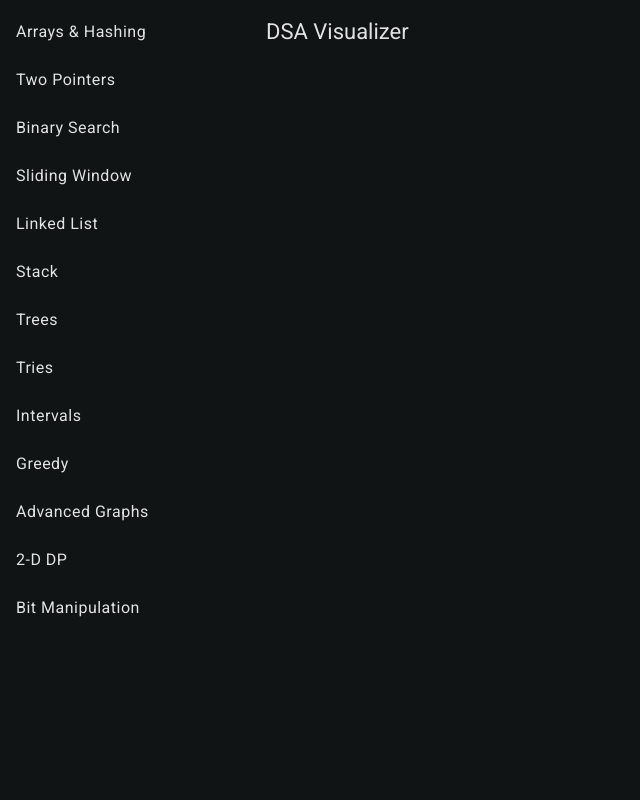
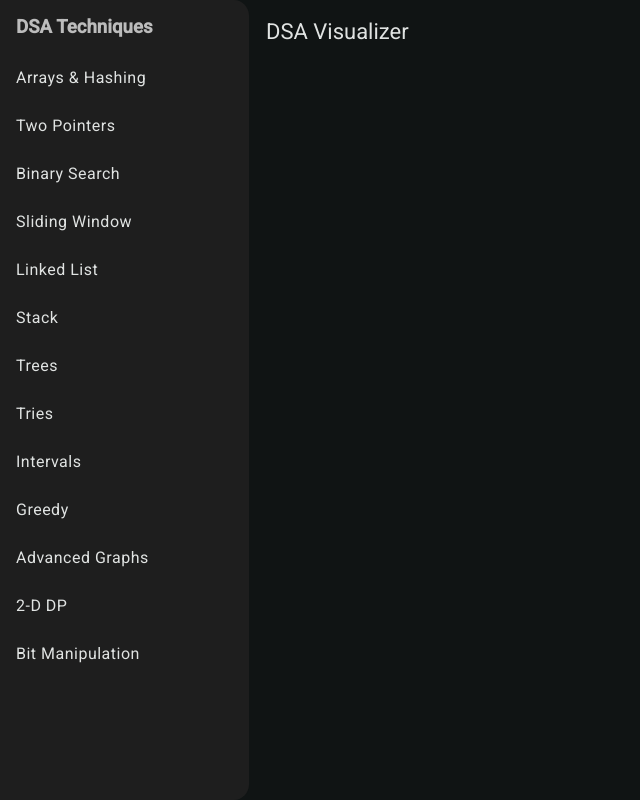
Before and after one commit to vovarudeychuk/dsa-visualizer, an Angular app: page / in a window 1280 px wide. Shown: the whole page, without its empty margins (0-640 px from the left). Built offline with nearby package versions, Linux system fonts and the light colour scheme.

Commit message:
fix: Update sidebar styling and active state
- Add dark theme to sidebar
- Fix active state indicator with blue line
- Update text colors and hover states
- Fix routing active state for child routes
- Improve overall sidebar styling to match design

```diff
--- a/src/app/components/sidebar/sidebar.component.ts
+++ b/src/app/components/sidebar/sidebar.component.ts
@@ -5,7 +5,7 @@ import { RouterLink, RouterLinkActive } from '@angular/router';
 
 interface AlgorithmLink {
   name: string;
-  route?: string; // Made optional since some items won't have routes yet
+  route: string;
 }
 
 @Component({
@@ -18,47 +18,78 @@ interface AlgorithmLink {
     RouterLinkActive
   ],
   template: `
-    <mat-nav-list>
-      <!-- <h3 matSubheader>DSA Techniques</h3> -->
+    <mat-nav-list class="sidebar-list">
+      <h3 matSubheader>DSA Techniques</h3>
       <a mat-list-item
          *ngFor="let item of algorithmLinks"
-         [routerLink]="item.route ? [item.route] : []"
-         [class.no-route]="!item.route"
-         routerLinkActive="active">
+         [routerLink]="item.route"
+         routerLinkActive="active"
+         [routerLinkActiveOptions]="{ paths: 'subset', queryParams: 'subset', fragment: 'ignored', matrixParams: 'ignored' }">
         {{item.name}}
       </a>
     </mat-nav-list>
   `,
   styles: [`
-    .active {
-      background: rgba(0, 0, 0, 0.04);
+    :host {
+      display: block;
+      height: 100%;
+      background-color: #1e1e1e;
     }
+
+    .sidebar-list {
+      padding: 0;
+    }
+
     h3 {
       padding: 16px;
       margin: 0;
-      color: rgba(0, 0, 0, 0.54);
+      color: rgba(255, 255, 255, 0.7);
     }
-    .no-route {
-      color: rgba(0, 0, 0, 0.38);
-      cursor: default;
-      pointer-events: none;
+
+    a[mat-list-item] {
+      color: rgba(255, 255, 255, 0.7);
+      height: 48px;
+
+      &:hover {
+        background-color: rgba(255, 255, 255, 0.04);
+      }
+
+      &.active {
+        color: white;
+        background-color: rgba(255, 255, 255, 0.04);
+        position: relative;
+
+        &::before {
+          content: '';
+          position: absolute;
+          left: 0;
+          top: 0;
+          bottom: 0;
+          width: 3px;
+          background: #3f51b5;
+        }
+      }
+    }
+
+    ::ng-deep .mat-mdc-list-item-unscoped-content {
+      color: inherit;
     }
   `]
 })
 export class SidebarComponent {
   algorithmLinks: AlgorithmLink[] = [
-    { name: 'Arrays & Hashing', route: '/arrays-and-hashing' },
-    { name: 'Two Pointers', route: '/two-pointers' },
-    { name: 'Binary Search', route: '/binary-search' },
-    { name: 'Sliding Window', route: '/sliding-window' },
-    { name: 'Linked List', route: '/linked-list' },
-    { name: 'Stack', route: '/stack' },
-    { name: 'Trees', route: '/trees' },
-    { name: 'Tries', route: '/tries' },
-    { name: 'Intervals', route: '/intervals' },
-    { name: 'Greedy', route: '/greedy' },
-    { name: 'Advanced Graphs', route: '/advanced-graphs' },
-    { name: '2-D DP', route: '/2d-dp' },
-    { name: 'Bit Manipulation', route: '/bit-manipulation' }
+    { name: 'Arrays & Hashing', route: 'arrays-and-hashing' },
+    { name: 'Two Pointers', route: 'two-pointers' },
+    { name: 'Binary Search', route: 'binary-search' },
+    { name: 'Sliding Window', route: 'sliding-window' },
+    { name: 'Linked List', route: 'linked-list' },
+    { name: 'Stack', route: 'stack' },
+    { name: 'Trees', route: 'trees' },
+    { name: 'Tries', route: 'tries' },
+    { name: 'Intervals', route: 'intervals' },
+    { name: 'Greedy', route: 'greedy' },
+    { name: 'Advanced Graphs', route: 'advanced-graphs' },
+    { name: '2-D DP', route: '2d-dp' },
+    { name: 'Bit Manipulation', route: 'bit-manipulation' }
   ];
 }
```
